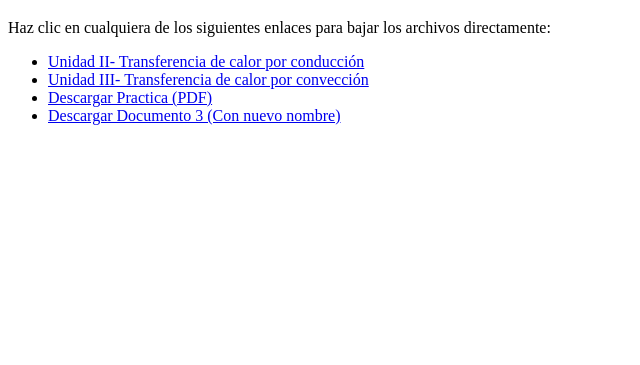
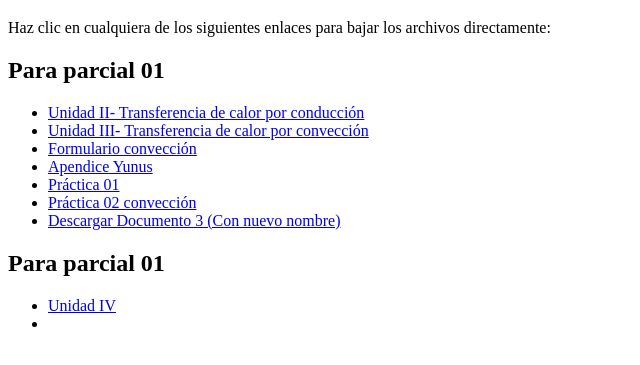
Before and after one commit to rafattgl266/claseCalor, a plain HTML site: page index.html in a window 1280 px wide. Shown: the part 61-426 px from the top of the page, without its empty margins (0-640 px from the left). Drawn offline with Linux system fonts and the light colour scheme.

Commit message:
Update index.html with new document links
Added new links for additional documents and organized the content with headings.

```diff
--- a/index.html
+++ b/index.html
@@ -8,7 +8,7 @@
 
     <h1>Descarga de Documentos PDF</h1>
     <p>Haz clic en cualquiera de los siguientes enlaces para bajar los archivos directamente:</p>
-
+<h2>Para parcial 01</h2>
     <ul>
         <li>
             <a href="documentos/UnidadII-Transferencia de calor por conduccion.pdf" download>Unidad II- Transferencia de calor por conducción</a>
@@ -16,15 +16,35 @@
         <li>
             <a href="documentos/UnidadIII- Transferencia de calor por conveccion.pdf" download>Unidad III- Transferencia de calor por convección</a>
         </li>
+        <li>
+            <a href="documentos/formularioConveccion.pdf" download>Formulario convección</a>
+        </li>
+<li>
+            <a href="documentos/ApendiceYunus.pdf" download>Apendice Yunus</a>
+        </li>
+
 
         <li>
-            <a href="documentos/Practica01.pdf" download>Descargar Practica (PDF)</a>
+            <a href="documentos/Practica01.pdf" download>Práctica 01</a>
         </li>
+<li>
+            <a href="documentos/Practica02 convección.pdf" download>Práctica 02 convección</a>
+        </li>
+
+
         <li>
             <a href="documentos/documento3.pdf" download="Nombre_Personalizado.pdf">Descargar Documento 3 (Con nuevo nombre)</a>
         </li>
 
     </ul>
+<h2>Para parcial 01</h2>
+        <ul>
+        <li>
+            <a href="documentos/UnidadII-Transferencia de calor por conduccion.pdf" download>Unidad IV</a>
+        </li>
+        <li>
 
+
+    </ul>
 </body>
 </html>
```
